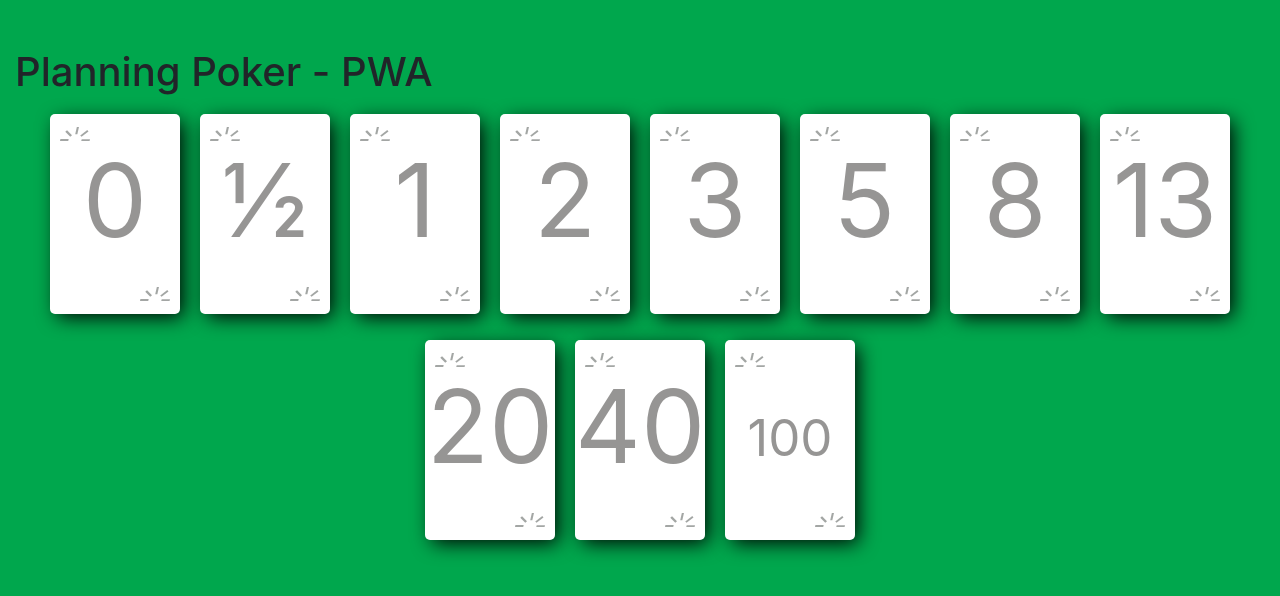
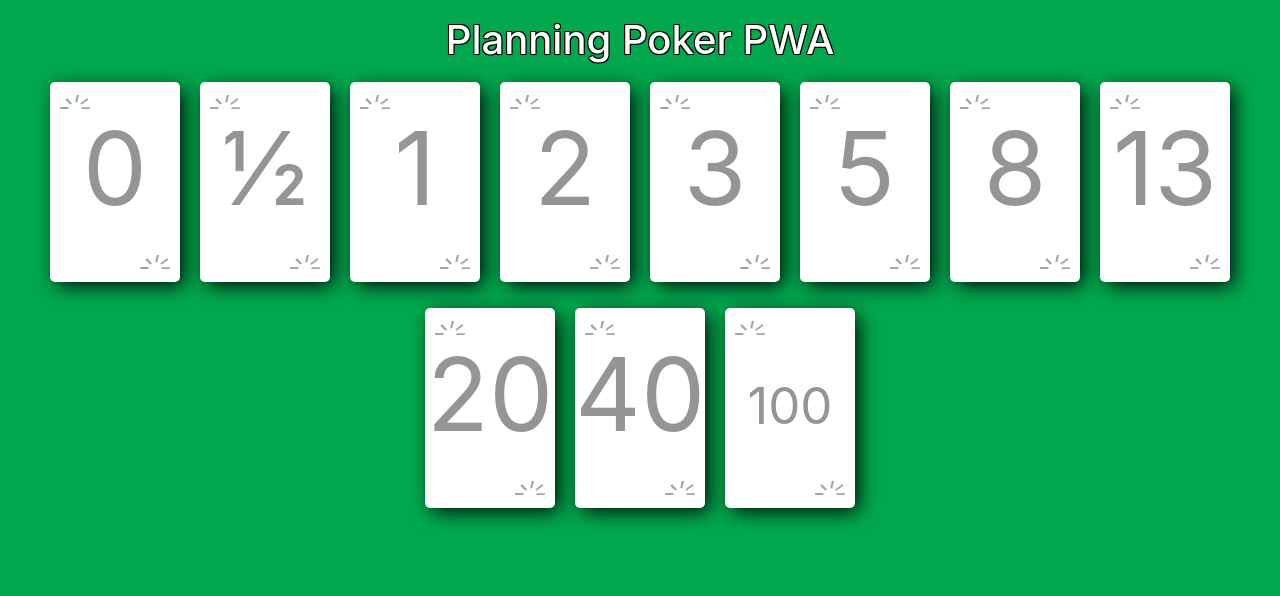
Before and after one commit to ronaldohoch/PWA-PPoker, an Angular app: page / in a window 1280 px wide. Shown: the top 596 px of the page. Built offline with nearby package versions, Linux system fonts and the light colour scheme.

Commit message:
melhorias

```diff
--- a/src/app/app.component.css
+++ b/src/app/app.component.css
@@ -0,0 +1,4 @@
+.title{
+    color:#fff;
+    text-shadow: -1px -1px 0px #000, 1px 1px 0px #000, -1px 1px 0px #000, 1px -1px 0px #000;
+}
--- a/src/app/app.component.html
+++ b/src/app/app.component.html
@@ -1,5 +1,5 @@
 <app-menu></app-menu>
 <div class="container-fluid">
-    <h1 class="mt-5">{{title}}</h1>
+    <h1 class="mt-3 text-center title">{{title}}</h1>
     <router-outlet></router-outlet>
 </div>
--- a/src/app/app.component.ts
+++ b/src/app/app.component.ts
@@ -8,7 +8,7 @@ import { Card } from "./card";
   styleUrls: ['./app.component.css']
 })
 export class AppComponent {
-  title = 'Planning Poker - PWA';
+  title = 'Planning Poker PWA';
 
   constructor(private http: HttpClient) { }
 
--- a/src/app/cards/cards.component.css
+++ b/src/app/cards/cards.component.css
@@ -100,9 +100,6 @@
     opacity:1;
     transition: all 1ms cubic-bezier(0.4,0.2,0,1) 0ms;
 }
-/* .card-big.planning-deck .container-card-big{
-    transition: all 300ms cubic-bezier(0.4,0.2,0,1) 300ms;
-} */
 .card-big.planning-deck.hide .container-card-big{
     transform:scale3d(0,0,0);
     transition: all 300ms cubic-bezier(0.4,0.2,0,1) 0ms;
```
